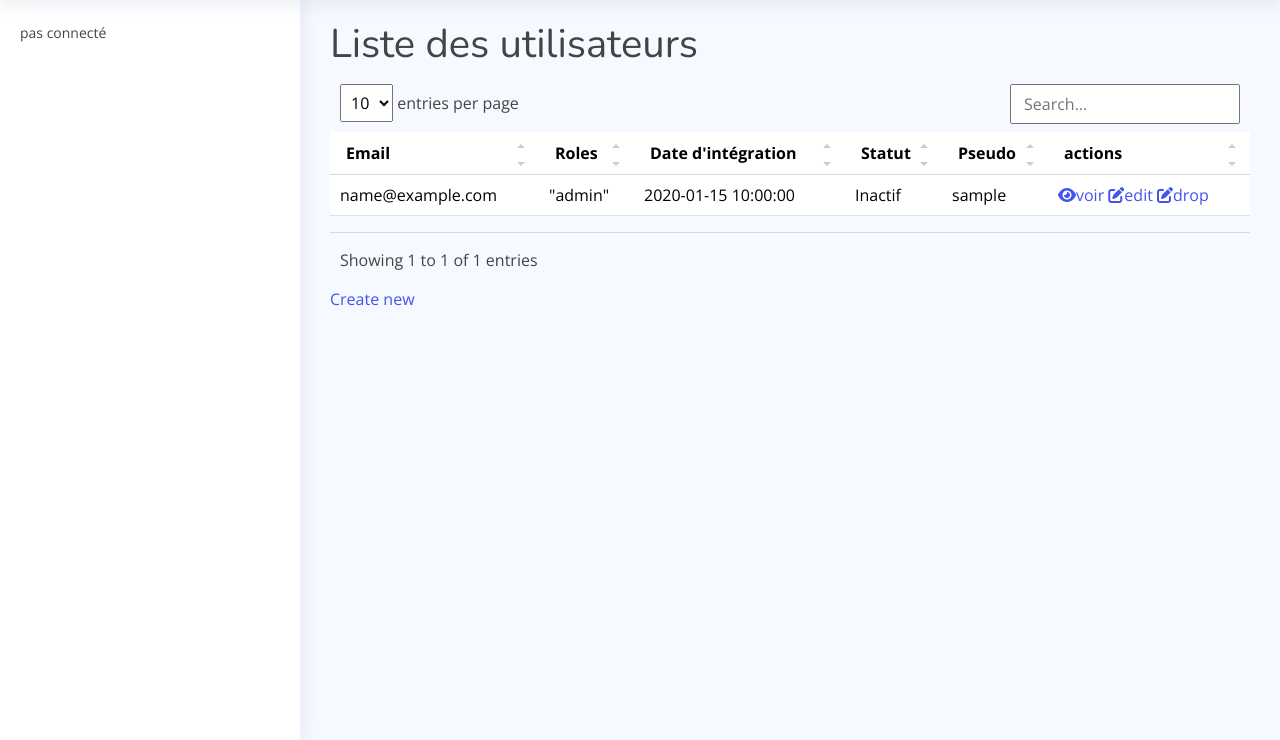
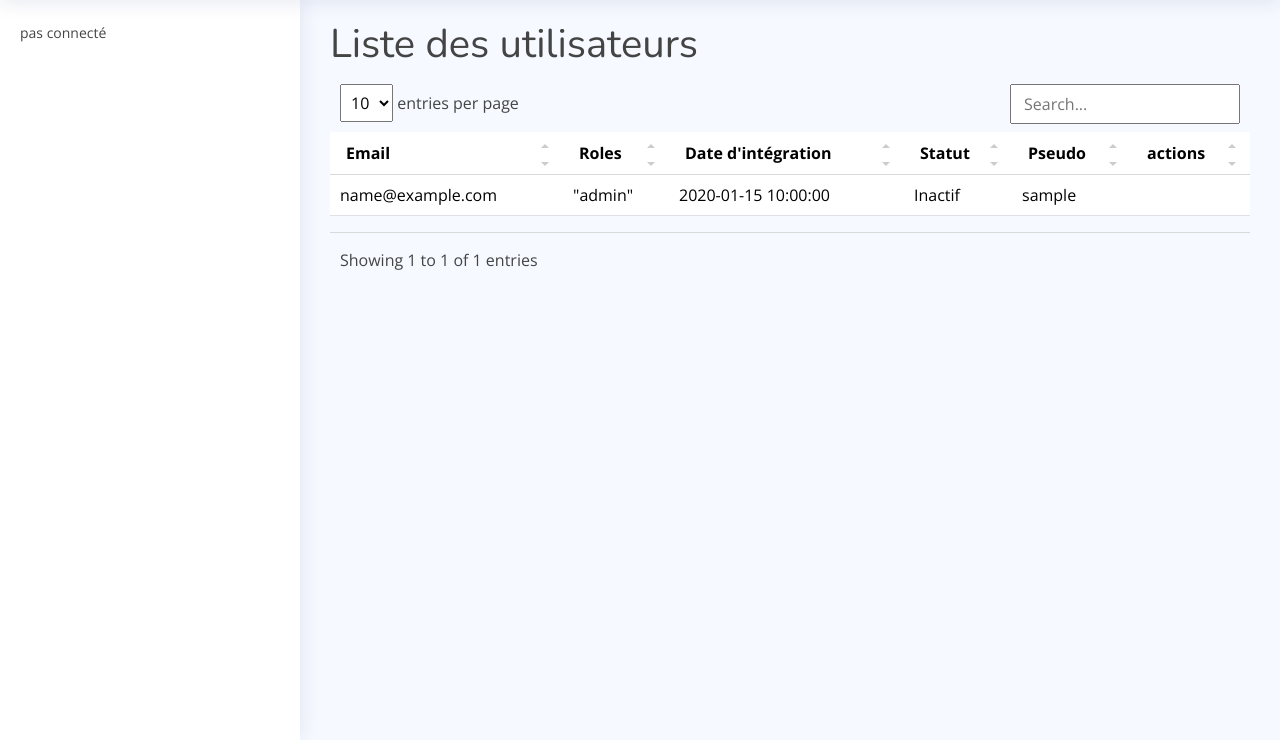
Before and after one commit to yveskapinga/unc, a Symfony app: template templates/user_crud/index.html.twig in a window 1280 px wide. Shown: the part 60-800 px from the top of the page. Run offline with Twig, Linux system fonts and the light colour scheme; the template is opened without the code that fills it: most values are stand-ins (such as "Sample title", 1, 10 or a date in 2020); some libraries are stand-ins or nearby versions.

Commit message:
mise en production

```diff
--- a/templates/membership/index.html.twig
+++ b/templates/membership/index.html.twig
@@ -25,8 +25,8 @@
                 <td>{{ membership.fonction }}</td>
                 <td>{{ membership.interfederation }}</td>
                 <td>
-                    <a href="{{ path('app_membership_show', {'id': membership.id}) }}">voir</a>
-                    <a href="{{ path('app_membership_edit', {'id': membership.id}) }}">edit</a>
+                    <a href="{{ path('app_membership_show', {'id': membership.id}) }}" title ="Voir"><i class="fas fa-eye"></i></a>
+                    <a href="{{ path('app_membership_edit', {'id': membership.id}) }}" title ="Voir"><i class="fas fa-edit"></i></a>
                 </td>
             </tr>
         {% else %}
@@ -37,5 +37,5 @@
         </tbody>
     </table>
 
-    <a href="{{ path('app_membership_new') }}" class="btn btn-primary">Ajouter</a>
+    <i class="fas fa-plus" title ="ajouter"></i><a href="{{ path('app_membership_new') }}" class="btn btn-primary">Ajouter</a>
 {% endblock %}
--- a/templates/user_crud/index.html.twig
+++ b/templates/user_crud/index.html.twig
@@ -25,18 +25,21 @@
                 <td>{{ user.isActive ? 'Actif' : 'Inactif' }}</td>
                 <td>{{ user.username }}</td>
                 <td>
-                    <a href="{{ path('app_user_crud_show', {'id': user.id}) }}"><i class="fas fa-eye" title ="Voir"></i>voir</a>
-                    <a href="{{ path('app_user_crud_edit', {'id': user.id}) }}"><i class="fas fa-edit" title ="Modifier"></i>edit</a>
-                    <a href="{{ path('app_user_crud_delete', {'id': user.id}) }}"><i class="fas fa-edit" title ="Modifier"></i>drop</a>
+                {% if is_granted('ROLE_SUPER_ADMIN') %}
+                    <a href="{{ path('app_user_crud_show', {'id': user.id}) }}"><i class="fas fa-eye" title ="Voir"></i></a>
+                    <a href="{{ path('app_user_crud_edit', {'id': user.id}) }}"><i class="fas fa-edit" title ="Modifier"></i></a>
+                    <a href="{{ path('app_user_crud_delete', {'id': user.id}) }}"><i class="fas fa-minus" title ="Supprimer"></i></a>
+                {% endif %}
                 </td>
             </tr>
         {% else %}
             <tr>
-                <td colspan="8">no records found</td>
+                <td colspan="8">aucune donnée trouvée</td>
             </tr>
         {% endfor %}
         </tbody>
     </table>
-
-    <a href="{{ path('app_user_crud_new') }}">Create new</a>
+    {% if is_granted('ROLE_ADMIN') %}
+        <a class="btn btn-primary" href="{{ path('app_user_crud_new') }}">Créer un nouvel utilisateur</a>
+    {% endif %}
 {% endblock %}
```
Also changed, not shown: templates/interfederation/index.html.twig (+13 -6 lines), templates/page/login.html.twig (+9 -6 lines), templates/user_crud/_form.html.twig (+4 -4 lines), templates/user_crud/show.html.twig (+10 -9 lines), 2 other files.
